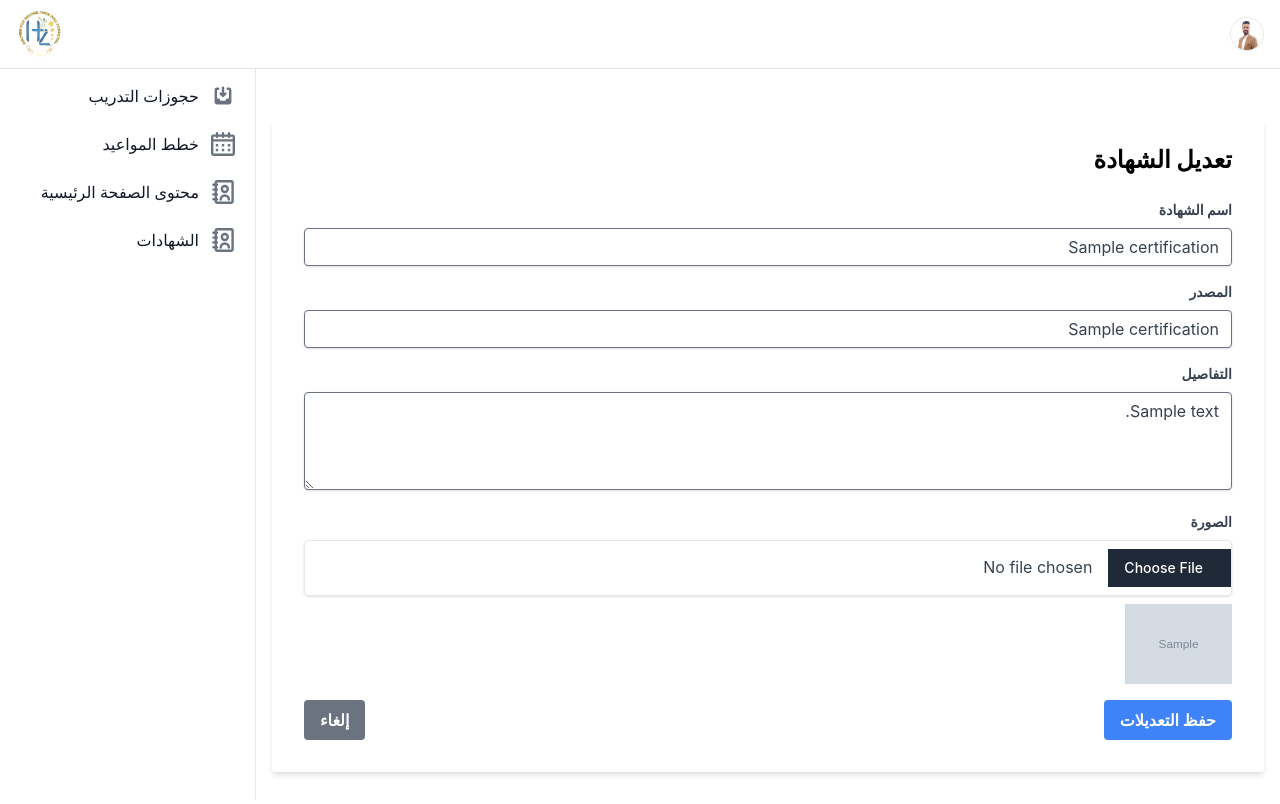
After one commit to Abubakr-Alsheikh/hassanzaki-coaching-website, a Django app: page /dashboard/certifications/edit/1/ in a window 1280 px wide. The commit adds this page. Run offline with Django 5.2, Linux system fonts and the light colour scheme; a user stored in the database is signed in; tables that the repository leaves empty hold one stand-in row (values such as "Sample post"); grey boxes marked "Sample" are stand-in pictures; some libraries are stand-ins or nearby versions.

Commit message:
Adding controls for the certifications model

```diff
--- a/core/forms.py
+++ b/core/forms.py
@@ -1,5 +1,5 @@
 from django import forms
-from .models import CoachingRequest, PricingPlan
+from .models import Certification, CoachingRequest, PricingPlan
 from django.utils import timezone
 from django.core.exceptions import ValidationError
 import pytz
@@ -209,3 +209,9 @@ class PricingPlanForm(forms.ModelForm):
           if discounted_price >= price:
             self.add_error('discounted_price', "يجب أن يكون السعر الجديد أقل من السعر الأصلي.")
         return cleaned_data
+
+
+class CertificationForm(forms.ModelForm):
+    class Meta:
+        model = Certification
+        fields = ['title', 'subtitle', 'details', 'image']
--- a/core/urls.py
+++ b/core/urls.py
@@ -19,6 +19,11 @@ urlpatterns = [
     path('dashboard/plans/edit/<int:plan_id>/', views.plan_edit, name='plan_edit'),
     path('dashboard/plans/delete/<int:plan_id>/', views.plan_delete, name='plan_delete'),
     path('dashboard/home_content/', views.home_content, name='home_content'),
+    # Certifications Dashboard URLs
+    path('dashboard/certifications/', views.certification_list, name='certification_list'),
+    path('dashboard/certifications/create/', views.certification_create, name='certification_create'),
+    path('dashboard/certifications/edit/<int:certification_id>/', views.certification_edit, name='certification_edit'),
+    path('dashboard/certifications/delete/<int:certification_id>/', views.certification_delete, name='certification_delete'),
 ]
 
 urlpatterns += static(settings.MEDIA_URL, document_root=settings.MEDIA_ROOT)
--- a/core/views.py
+++ b/core/views.py
@@ -11,7 +11,7 @@ from django.contrib.auth.decorators import login_required
 import pytz
 
 from .models import Certification, CoachingRequest, HomePageContent, PricingPlan
-from .forms import CoachingRequestForm, PricingPlanForm
+from .forms import CertificationForm, CoachingRequestForm, PricingPlanForm
 
 
 def index(request):
@@ -274,3 +274,49 @@ def plan_delete(request, plan_id):
     return render(
         request, "coaching/dashboard/plan_delete_confirmation.html", {"plan": plan}
     )
+
+
+# Certification Views
+@login_required
+def certification_list(request):
+    """Displays a list of all certifications."""
+    certifications = Certification.objects.all()
+    context = {"certifications": certifications}
+    return render(request, "coaching/dashboard/certification_list.html", context)
+
+@login_required
+def certification_create(request):
+    if request.method == "POST":
+        form = CertificationForm(request.POST, request.FILES)
+        if form.is_valid():
+            form.save()
+            return redirect("coaching:certification_list")
+    else:
+        form = CertificationForm()
+    return render(request, "coaching/dashboard/certification_create.html", {"form": form})
+
+@login_required
+def certification_edit(request, certification_id):
+    """Displays a form to edit an existing certification and handles the update."""
+    certification = get_object_or_404(Certification, id=certification_id)
+    if request.method == "POST":
+        form = CertificationForm(request.POST, request.FILES, instance=certification)
+        if form.is_valid():
+            form.save()
+            return redirect("coaching:certification_list")
+    else:
+        form = CertificationForm(instance=certification)
+    return render(
+        request, "coaching/dashboard/certification_edit.html", {"form": form, "certification": certification}
+    )
+
+@login_required
+def certification_delete(request, certification_id):
+    """Deletes a certification using its ID after confirmation."""
+    certification = get_object_or_404(Certification, id=certification_id)
+    if request.method == "POST":
+        certification.delete()
+        return redirect("coaching:certification_list")
+    return render(
+        request, "coaching/dashboard/certification_delete_confirmation.html", {"certification": certification}
+    )
--- a/static/src/output.css
+++ b/static/src/output.css
@@ -1383,6 +1383,10 @@ input:checked + .toggle-bg {
   height: 16rem;
 }
 
+.h-20 {
+  height: 5rem;
+}
+
 .max-h-full {
   max-height: 100%;
 }
@@ -1445,6 +1449,10 @@ input:checked + .toggle-bg {
 
 .w-full {
   width: 100%;
+}
+
+.w-auto {
+  width: auto;
 }
 
 .max-w-2xl {
@@ -1923,6 +1931,11 @@ input:checked + .toggle-bg {
 .bg-orange-500 {
   --tw-bg-opacity: 1;
   background-color: rgb(255 90 31 / var(--tw-bg-opacity, 1));
+}
+
+.bg-gray-300 {
+  --tw-bg-opacity: 1;
+  background-color: rgb(209 213 219 / var(--tw-bg-opacity, 1));
 }
 
 .fill-current {
@@ -2420,6 +2433,11 @@ input:checked + .toggle-bg {
   background-color: rgb(114 59 19 / var(--tw-bg-opacity, 1));
 }
 
+.hover\:bg-gray-400:hover {
+  --tw-bg-opacity: 1;
+  background-color: rgb(156 163 175 / var(--tw-bg-opacity, 1));
+}
+
 .hover\:text-blue-600:hover {
   --tw-text-opacity: 1;
   color: rgb(28 100 242 / var(--tw-text-opacity, 1));
@@ -2806,6 +2824,11 @@ input:checked + .toggle-bg {
   --tw-ring-color: rgb(99 49 18 / var(--tw-ring-opacity, 1));
 }
 
+.dark\:focus\:ring-gray-500:focus:is(.dark *) {
+  --tw-ring-opacity: 1;
+  --tw-ring-color: rgb(107 114 128 / var(--tw-ring-opacity, 1));
+}
+
 .group:hover .dark\:group-hover\:text-white:is(.dark *) {
   --tw-text-opacity: 1;
   color: rgb(255 255 255 / var(--tw-text-opacity, 1));
--- a/templates/coaching/dashboard/_dashboard.html
+++ b/templates/coaching/dashboard/_dashboard.html
@@ -50,7 +50,7 @@
               <path d="M8.707 7.293a1 1 0 00-1.414 1.414l2 2a1 1 0 001.414 0l2-2a1 1 0 00-1.414-1.414L11 7.586V3a1 1 0 10-2 0v4.586l-.293-.293z"></path>
               <path d="M3 5a2 2 0 012-2h1a1 1 0 010 2H5v7h2l1 2h4l1-2h2V5h-1a1 1 0 110-2h1a2 2 0 012 2v10a2 2 0 01-2 2H5a2 2 0 01-2-2V5z"></path>
             </svg>
-            <span class="mr-3 flex-1 whitespace-nowrap">الرسائل</span>
+            <span class="mr-3 flex-1 whitespace-nowrap">حجوزات التدريب</span>
           </a>
         </li>
         <li>
@@ -69,6 +69,14 @@
             <span class="mr-3">محتوى الصفحة الرئيسية</span>
           </a>
         </li>
+        <li>
+          <a href="{% url "coaching:certification_list" %}" class="group flex items-center rounded-lg p-2 text-base font-medium text-gray-900 hover:bg-gray-100 dark:text-white dark:hover:bg-gray-700">
+            <svg class="h-6 w-6 flex-shrink-0 text-gray-500 transition duration-75 group-hover:text-gray-900 dark:text-gray-400 dark:group-hover:text-white" aria-hidden="true" xmlns="http://www.w3.org/2000/svg" fill="none" viewBox="0 0 18 20">
+                <path stroke="currentColor" stroke-linecap="round" stroke-linejoin="round" stroke-width="2" d="M4 4H1m3 4H1m3 4H1m3 4H1m6.071.286a3.429 3.429 0 1 1 6.858 0M4 1h12a1 1 0 0 1 1 1v16a1 1 0 0 1-1 1H4a1 1 0 0 1-1-1V2a1 1 0 0 1 1-1Zm9 6.5a2.5 2.5 0 1 1-5 0 2.5 2.5 0 0 1 5 0Z" data-darkreader-inline-stroke="" style="--darkreader-inline-stroke: currentColor;"></path>
+            </svg>
+            <span class="mr-3">الشهادات</span>
+          </a>
+        </li>
       </ul>
     </div>
   </aside>
--- /dev/null
+++ b/templates/coaching/dashboard/certification_edit.html
@@ -0,0 +1,61 @@
+{% extends "coaching/dashboard/_dashboard.html" %}
+{% block extra_content %}
+    <div class="container mx-auto mt-10">
+        <div class="mb-4 rounded bg-white px-8 pb-8 pt-6 shadow-md">
+            <h2 class="mb-6 text-2xl font-bold">تعديل الشهادة</h2>
+            {% if form.errors %}
+                <div class="relative mb-4 rounded border border-red-400 bg-red-100 px-4 py-3 text-red-700" role="alert">
+                    <strong class="font-bold">خطأ!</strong>
+                    {% for field, errors in form.errors.items %}
+                        {% for error in errors %}
+                            <span class="block sm:inline">{{ error }}</span>
+                        {% endfor %}
+                    {% endfor %}
+                </div>
+            {% endif %}
+
+            <form method="post" enctype="multipart/form-data">
+                {% csrf_token %}
+                <div class="mb-4">
+                    <label class="mb-2 block text-sm font-bold text-gray-700" for="{{ form.title.id_for_label }}">
+                        اسم الشهادة
+                    </label>
+                    <input class="focus:shadow-outline w-full appearance-none rounded border px-3 py-2 leading-tight text-gray-700 shadow focus:outline-none"
+                           id="{{ form.title.id_for_label }}" name="{{ form.title.name }}" type="text" placeholder="اسم الشهادة" value="{{ certification.title }}" required>
+                </div>
+                <div class="mb-4">
+                    <label class="mb-2 block text-sm font-bold text-gray-700" for="{{ form.subtitle.id_for_label }}">
+                        المصدر
+                    </label>
+                    <input class="focus:shadow-outline w-full appearance-none rounded border px-3 py-2 leading-tight text-gray-700 shadow focus:outline-none"
+                           id="{{ form.subtitle.id_for_label }}" name="{{ form.subtitle.name }}" type="text" placeholder="مصدر الشهادة" value="{{ certification.subtitle }}" required>
+                </div>
+                <div class="mb-4">
+                    <label class="mb-2 block text-sm font-bold text-gray-700" for="{{ form.details.id_for_label }}">
+                        التفاصيل
+                    </label>
+                    <textarea class="focus:shadow-outline w-full appearance-none rounded border px-3 py-2 leading-tight text-gray-700 shadow focus:outline-none"
+                              id="{{ form.details.id_for_label }}" name="{{ form.details.name }}" placeholder="تفاصيل الشهادة" rows="4" required>{{ certification.details }}</textarea>
+                </div>
+                <div class="mb-4">
+                    <label class="mb-2 block text-sm font-bold text-gray-700" for="{{ form.image.id_for_label }}">
+                        الصورة
+                    </label>
+                    <input class="focus:shadow-outline w-full appearance-none rounded border px-3 py-2 leading-tight text-gray-700 shadow focus:outline-none"
+                           id="{{ form.image.id_for_label }}" name="{{ form.image.name }}" type="file" placeholder="صورة الشهادة">
+                    {% if certification.image %}
+                        <img src="{{ certification.image.url }}" alt="{{ certification.title }}" class="mt-2 h-20 w-auto">
+                    {% endif %}
+                </div>
+
+                <div class="flex items-center justify-between">
+                    <button class="focus:shadow-outline rounded bg-blue-500 px-4 py-2 font-bold text-white hover:bg-blue-700 focus:outline-none"
+                            type="submit">
+                        حفظ التعديلات
+                    </button>
+                    <a href="{% url 'coaching:certification_list' %}" class="focus:shadow-outline ms-2 rounded bg-gray-500 px-4 py-2 font-bold text-white hover:bg-gray-700 focus:outline-none">إلغاء</a>
+                </div>
+            </form>
+        </div>
+    </div>
+{% endblock %}
```
Also changed, not shown: templates/coaching/dashboard/certification_create.html (added, +58 -0 lines), templates/coaching/dashboard/certification_delete_confirmation.html (added, +17 -0 lines), templates/coaching/dashboard/certification_list.html (added, +45 -0 lines).
